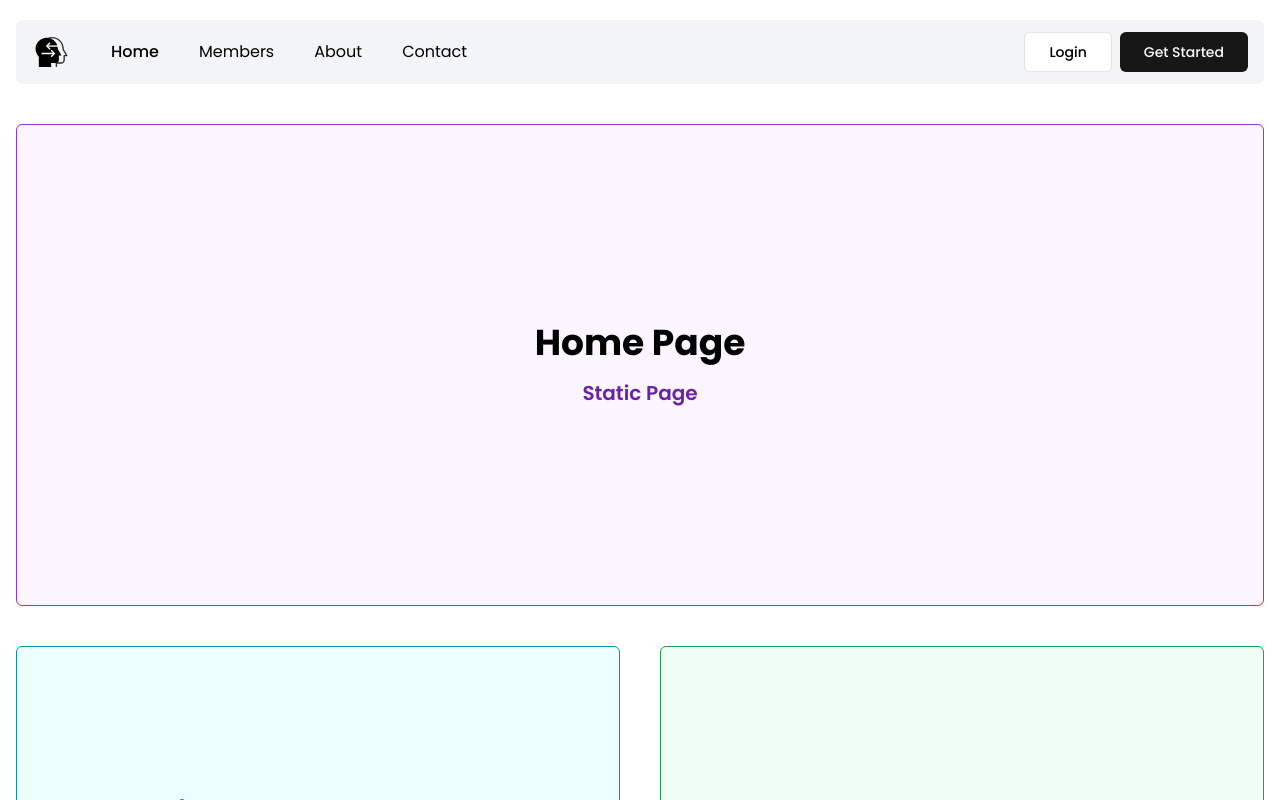
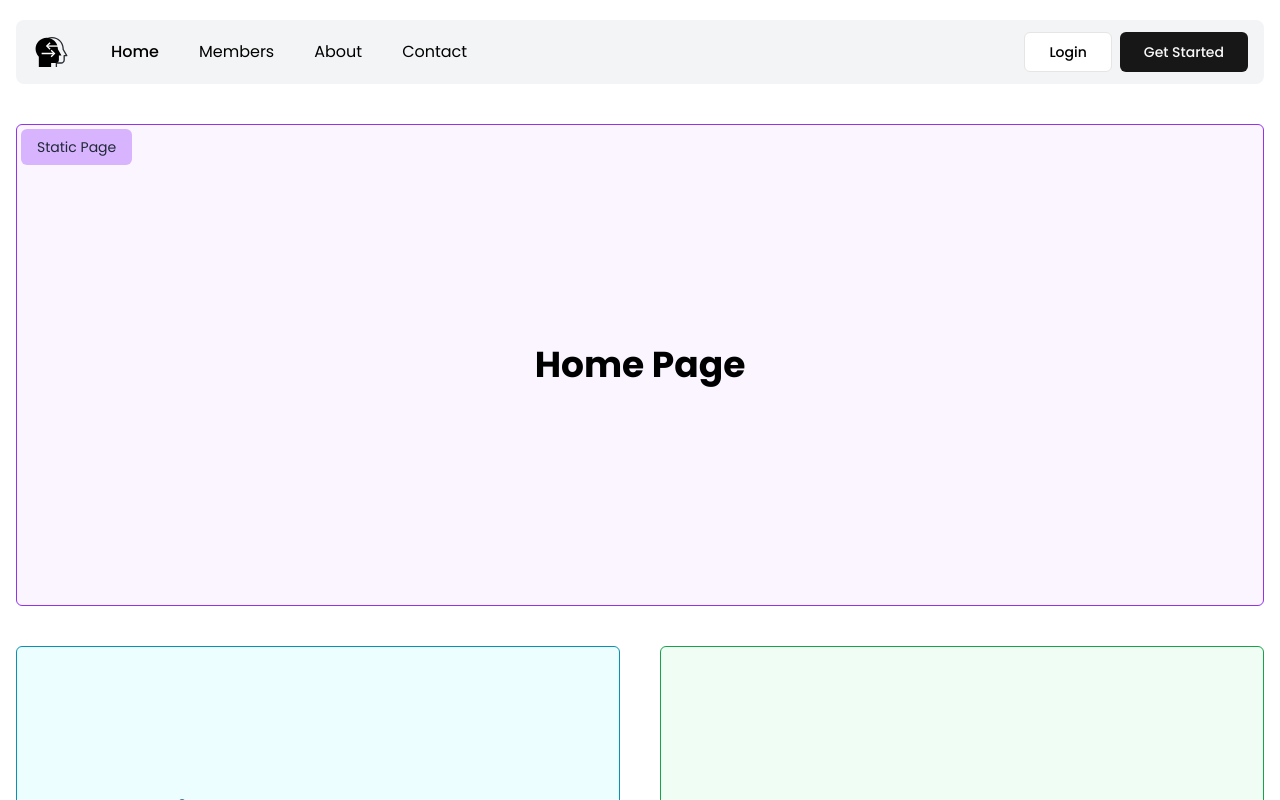
Before and after one commit to firasel2/nextjs-rendering, a Next.js app: page / in a window 1280 px wide. Shown: the top 800 px of the page. Built offline with nearby package versions, Linux system fonts and the light colour scheme.

Commit message:
feat: add error file

```diff
--- a/src/app/(home)/sub-sections/hero/index.tsx
+++ b/src/app/(home)/sub-sections/hero/index.tsx
@@ -1,10 +1,13 @@
 export function Hero() {
   return (
     <section className="container py-5">
-      <div className="w-full bg-purple-50 border border-solid border-purple-600 p-10 rounded-md">
+      <div className="w-full bg-purple-50 border border-solid border-purple-600 p-10 rounded-md relative">
+        <span className="text-sm text-gray-800 absolute bg-purple-300 left-1 top-1 py-2 px-4 rounded-md">
+          Static Page
+        </span>
+
         <div className="flex flex-col gap-4 items-center justify-center min-h-[25rem]">
           <h2 className="text-4xl font-bold">Home Page</h2>
-          <p className="text-xl text-purple-800 font-semibold">Static Page</p>
         </div>
       </div>
     </section>
--- /dev/null
+++ b/src/app/members/error.tsx
@@ -0,0 +1,29 @@
+"use client";
+
+import { useEffect } from "react";
+import { Button } from "@/components/ui/button";
+
+interface ErrorProps {
+  error: Error & { digest?: string };
+  reset: () => void;
+}
+
+export default function MembersError({ error, reset }: ErrorProps) {
+  useEffect(() => {
+    console.error(error);
+  }, [error]);
+
+  return (
+    <div className="min-h-screen flex flex-col items-center justify-center gap-4 p-4">
+      <h2 className="text-2xl font-semibold text-gray-900">
+        Something went wrong!
+      </h2>
+      <Button
+        onClick={reset}
+        className="mt-4 bg-blue-500 hover:bg-blue-600 text-white px-6 py-2 rounded-md transition-colors"
+      >
+        Try again
+      </Button>
+    </div>
+  );
+}
```
